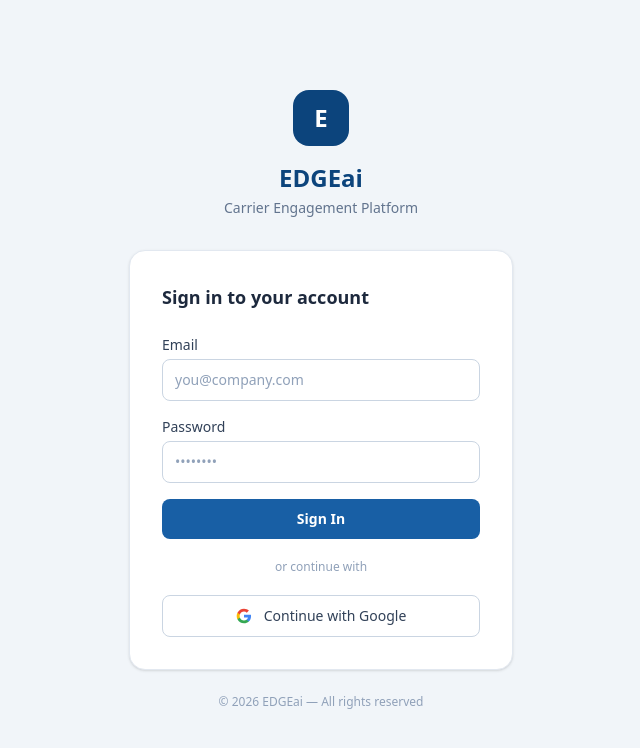
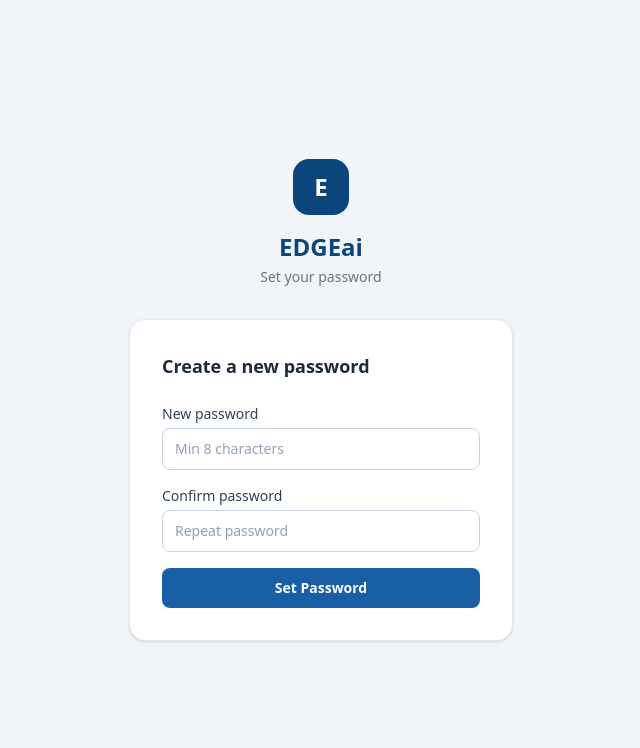
Before and after one commit to KenXEdge/edgeai-private, a React (Vite) app in the folder dashboard/: page /reset-password in a window 1280 px wide. Before the commit this address led to /login. Shown: the top 748 px of the page, without its empty margins (319-959 px from the left). Built offline with nearby package versions, Linux system fonts and the light colour scheme; no server answers.

Commit message:
add reset password page and route

```diff
--- a/dashboard/src/App.jsx
+++ b/dashboard/src/App.jsx
@@ -2,6 +2,7 @@
 import { BrowserRouter, Routes, Route, Navigate } from 'react-router-dom'
 import { createClient } from '@supabase/supabase-js'
 import Login from './pages/Login'
+import ResetPassword from './pages/ResetPassword'
 import CarrierHome from './pages/carrier/Home'
 import Layout from './components/Layout'
 
@@ -15,7 +16,9 @@
 
   useEffect(() => {
     supabase.auth.getSession().then(({ data: { session } }) => setSession(session))
-    const { data: { subscription } } = supabase.auth.onAuthStateChange((_event, session) => setSession(session))
+    const { data: { subscription } } = supabase.auth.onAuthStateChange((event, session) => {
+      setSession(session)
+    })
     return () => subscription.unsubscribe()
   }, [])
 
@@ -34,6 +37,7 @@
     <BrowserRouter>
       <Routes>
         <Route path="/login" element={<Login />} />
+        <Route path="/reset-password" element={<ResetPassword />} />
 
         <Route
           path="/carrier"
--- /dev/null
+++ b/dashboard/src/pages/ResetPassword.jsx
@@ -0,0 +1,103 @@
+import { useState, useEffect } from 'react'
+import { useNavigate } from 'react-router-dom'
+import { createClient } from '@supabase/supabase-js'
+
+const supabase = createClient(
+  import.meta.env.VITE_SUPABASE_URL,
+  import.meta.env.VITE_SUPABASE_ANON_KEY
+)
+
+export default function ResetPassword() {
+  const [password, setPassword] = useState('')
+  const [confirm, setConfirm] = useState('')
+  const [error, setError] = useState(null)
+  const [loading, setLoading] = useState(false)
+  const [done, setDone] = useState(false)
+  const navigate = useNavigate()
+
+  async function handleSubmit(e) {
+    e.preventDefault()
+    setError(null)
+    if (password !== confirm) {
+      setError('Passwords do not match')
+      return
+    }
+    if (password.length < 8) {
+      setError('Password must be at least 8 characters')
+      return
+    }
+    setLoading(true)
+    const { error } = await supabase.auth.updateUser({ password })
+    setLoading(false)
+    if (error) {
+      setError(error.message)
+    } else {
+      setDone(true)
+      setTimeout(() => navigate('/carrier'), 2000)
+    }
+  }
+
+  return (
+    <div className="min-h-screen bg-slate-100 flex items-center justify-center px-4">
+      <div className="w-full max-w-sm">
+        <div className="text-center mb-8">
+          <div className="inline-flex items-center justify-center w-14 h-14 rounded-2xl bg-[#0C447C] mb-4">
+            <span className="text-white text-2xl font-bold">E</span>
+          </div>
+          <h1 className="text-2xl font-bold text-[#0C447C]">EDGEai</h1>
+          <p className="text-slate-500 text-sm mt-1">Set your password</p>
+        </div>
+
+        <div className="bg-white rounded-2xl shadow-sm border border-slate-200 p-8">
+          {done ? (
+            <div className="text-center text-emerald-600 font-medium">
+              Password set — redirecting to dashboard...
+            </div>
+          ) : (
+            <>
+              <h2 className="text-lg font-semibold text-slate-800 mb-6">Create a new password</h2>
+
+              {error && (
+                <div className="mb-4 px-3 py-2.5 bg-red-50 border border-red-200 rounded-lg text-sm text-red-600">
+                  {error}
+                </div>
+              )}
+
+              <form onSubmit={handleSubmit} className="space-y-4">
+                <div>
+                  <label className="block text-sm font-medium text-slate-700 mb-1">New password</label>
+                  <input
+                    type="password"
+                    required
+                    value={password}
+                    onChange={e => setPassword(e.target.value)}
+                    placeholder="Min 8 characters"
+                    className="w-full px-3 py-2.5 border border-slate-300 rounded-lg text-sm text-slate-800 placeholder-slate-400 focus:outline-none focus:ring-2 focus:ring-[#185FA5] focus:border-transparent"
+                  />
+                </div>
+                <div>
+                  <label className="block text-sm font-medium text-slate-700 mb-1">Confirm password</label>
+                  <input
+                    type="password"
+                    required
+                    value={confirm}
+                    onChange={e => setConfirm(e.target.value)}
+                    placeholder="Repeat password"
+                    className="w-full px-3 py-2.5 border border-slate-300 rounded-lg text-sm text-slate-800 placeholder-slate-400 focus:outline-none focus:ring-2 focus:ring-[#185FA5] focus:border-transparent"
+                  />
+                </div>
+                <button
+                  type="submit"
+                  disabled={loading}
+                  className="w-full py-2.5 px-4 bg-[#185FA5] hover:bg-[#0C447C] text-white text-sm font-semibold rounded-lg transition-colors duration-150 disabled:opacity-50"
+                >
+                  {loading ? 'Saving...' : 'Set Password'}
+                </button>
+              </form>
+            </>
+          )}
+        </div>
+      </div>
+    </div>
+  )
+}
```
